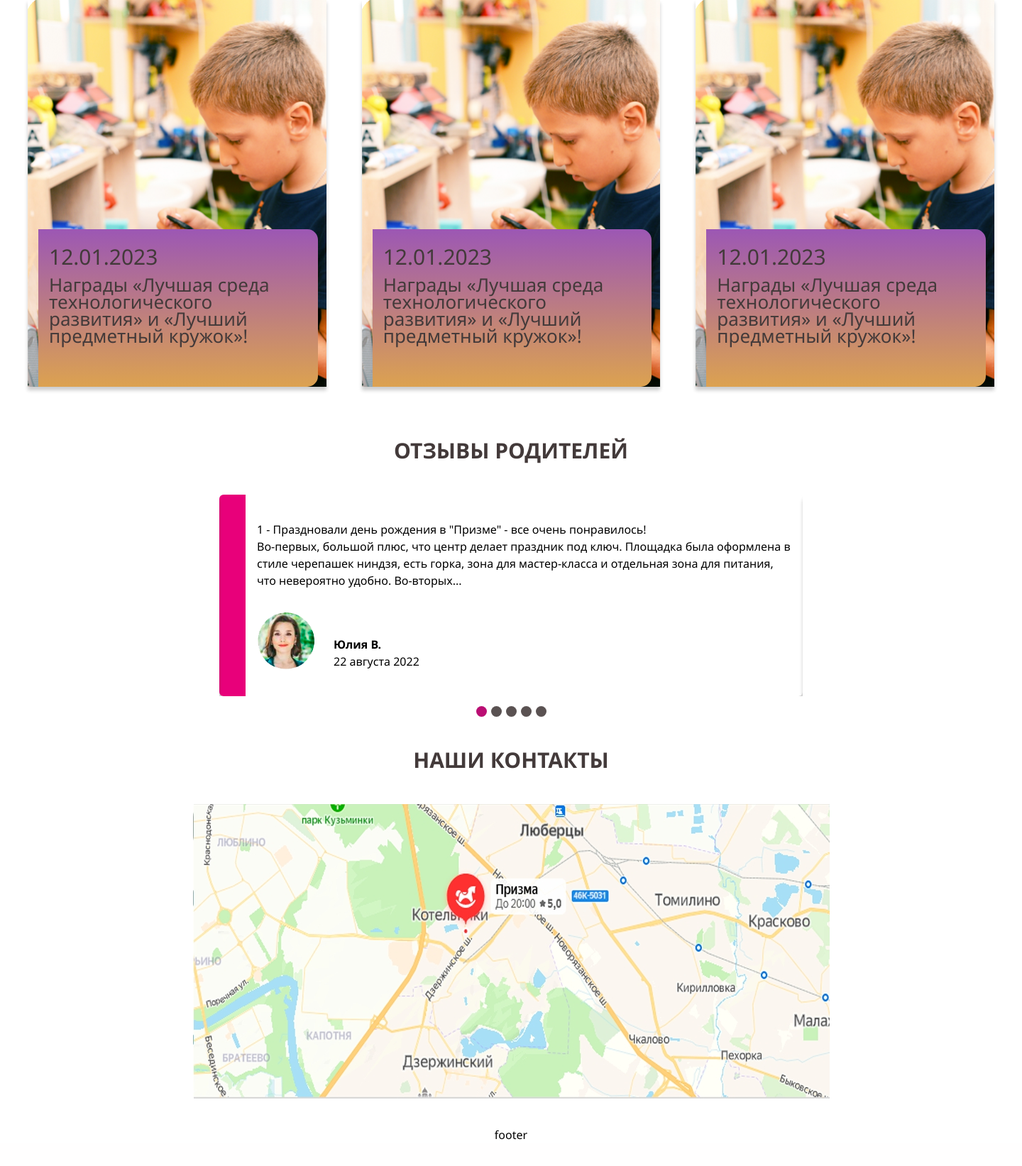
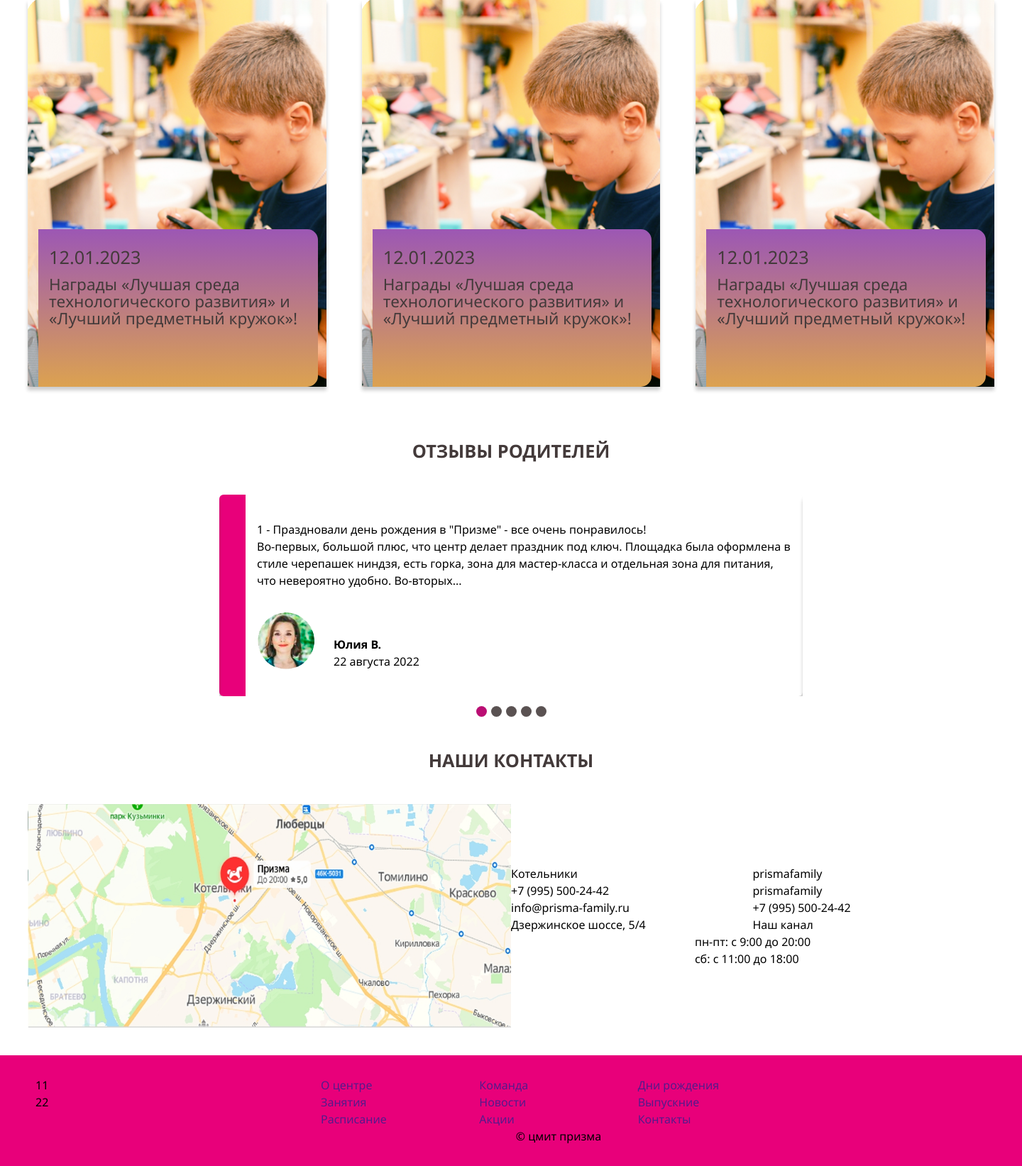
Before and after one commit to Mart-V-V/prisma, a PHP site: page / in a window 1440 px wide. Shown: the part 2400-4043 px from the top of the page at 71% size. Before the commit the page ends 4006 px from the top, so only its background shows below. Run offline with PHP 8.4, Linux system fonts and the light colour scheme.

Commit message:
add contact, footer

```diff
--- a/html/css/style.scss
+++ b/html/css/style.scss
@@ -93,7 +93,7 @@ body {
         padding-left: 200px;
         border-radius: 10px;
         box-shadow: 5px 5px 5px rgba($color: #000, $alpha: .4);
-        font-size: 24px;
+        font-size: calc(14px + (24 - 14) * ((100vw - 320px) / (1900 - 320)));
         color: #433a3a;
         &.art1 {
             background: url(../img/art-1.png) no-repeat 1rem center;
@@ -127,7 +127,7 @@ body {
         border-radius: 10px;
         box-shadow: 0 5px 0 rgba($color: #000, $alpha: .2);
         color: #fffeff;
-        font-size: 42px;
+        font-size: calc(16px + (42 - 16) * ((100vw - 320px) / (1900 - 320)));
         font-weight: 500;
         text-transform: uppercase;
         line-height: 1.3;
@@ -177,7 +177,7 @@ body {
     padding: 39px;
     &-title {
         margin-bottom: 50px;
-        font-size: 30px;
+        font-size: calc(14px + (30 - 14) * ((100vw - 320px) / (1900 - 320)));
         font-weight: 700;
         color: #433a3a;
         text-transform: uppercase;
@@ -195,7 +195,7 @@ body {
             border-radius: 15px;
             border: 1px solid #e3ad50;
             text-align: center;
-            font-size: 36px;
+            font-size: calc(14px + (36 - 14) * ((100vw - 320px) / (1900 - 320)));
             color: #000000;
         }
     }
@@ -211,7 +211,7 @@ body {
         justify-content: space-between;
         margin-bottom: 25px;
         text-transform: uppercase;
-        font-size: 30px;
+        font-size: calc(14px + (30 - 14) * ((100vw - 320px) / (1900 - 320)));
         font-weight: 700;
         color: #3a3b43;
         a {
@@ -238,12 +238,12 @@ body {
             border-radius: 0 15px 15px 0;
             background: linear-gradient(#9c57b4, #dca250);
             height: 222px;
-            font-size: 26px;
+            font-size: calc(14px + (26 - 14) * ((100vw - 320px) / (1900 - 320)));
             color: #433a3a;
             span {
                 margin-bottom: 15px;
                 display: block;
-                font-size: 30px;
+                font-size: calc(14px + (30 - 14) * ((100vw - 320px) / (1900 - 320)));
                 color: #433a3a;
             }
         }
@@ -257,7 +257,7 @@ body {
     padding: 39px;
     &-title {
         margin-bottom: 50px;
-        font-size: 30px;
+        font-size: calc(14px + (30 - 14) * ((100vw - 320px) / (1900 - 320)));
         font-weight: 700;
         color: #433a3a;
         text-transform: uppercase;
@@ -291,19 +291,66 @@ body {
 
 }
 .maps {
+    width: 100%;
     display: flex;
     flex-direction: column;
     align-items: center;
     padding: 39px;
     &-title {
         margin-bottom: 50px;
-        font-size: 30px;
+        font-size: calc(14px + (30 - 14) * ((100vw - 320px) / (1900 - 320)));
         font-weight: 700;
         color: #433a3a;
         text-transform: uppercase;
     }
+    &-items {
+        width: 100%;
+        display: flex;
+        flex-direction: row;
+        justify-content: center;
+    }
+    &-left {
+        width: 50%;
+
+    }
+    &-right {
+        width: 50%;
+        display: flex;
+        flex-direction: column;
+        justify-content: center;
+        &_top {
+            display: grid;
+            grid-template-columns: repeat( 2, 1fr);
+        }
+        &_bottom {
+            display: flex;
+            flex-direction: row;
+            justify-content: center;
+        }
+    }
 
 }
 .footer {
+    width: 100%;
+    display: flex;
+    flex-direction: row;
+    padding: 30px 50px;
+    background: #e8007a;
+    &-left {
+        width: 30%;
 
+    }
+    &-right {
+        width: 50%;
+    }
+    &-menu {
+        ul {
+            display: grid;
+            grid-template-columns: repeat( 3, 1fr);
+        }
+    }
+    &-copy {
+        display: flex;
+        justify-content: center;
+    }
 }
--- a/html/index.html
+++ b/html/index.html
@@ -154,10 +154,43 @@
     <div class="maps">
         <div class="maps-title">наши контакты</div>
         <div class="maps-items">
-            <div class="maps-left"><img src="img/maps.jpg"></div>
-            <div class="maps-right"></div>
+            <div class="maps-left"><img src="img/maps.jpg" width="100%"></div>
+            <div class="maps-right">
+                <div class="maps-right_top">
+                    <div class="maps-ico">Котельники</div>
+                    <div class="maps-ico">prismafamily</div>
+                    <div class="maps-ico">+7 (995) 500-24-42</div>
+                    <div class="maps-ico">prismafamily</div>
+                    <div class="maps-ico">info@prisma-family.ru</div>
+                    <div class="maps-ico">+7 (995) 500-24-42</div>
+                    <div class="maps-ico">Дзержинское шоссе, 5/4</div>
+                    <div class="maps-ico">Наш канал</div>
+                </div>
+                <div class="maps-right_bottom">пн-пт: с 9:00 до 20:00<br>сб: с 11:00 до 18:00</div>
+            </div>
         </div>
     </div>
-    <div class="footer">footer</div>
+    <div class="footer">
+        <div class="footer-left">
+            <div class="footer-soc">11</div>
+            <div class="footer-ya">22</div>
+        </div>
+        <div class="footer-right">
+            <div class="footer-menu">
+                <ul>
+                    <li><a href="">О центре</a></li>
+                    <li><a href="">Команда</a></li>
+                    <li><a href="">Дни рождения</a></li>
+                    <li><a href="">Занятия</a></li>
+                    <li><a href="">Новости</a></li>
+                    <li><a href="">Выпускние</a></li>
+                    <li><a href="">Расписание</a></li>
+                    <li><a href="">Акции</a></li>
+                    <li><a href="">Контакты</a></li>
+                </ul>
+            </div>
+            <div class="footer-copy">&copy; цмит призма</div>
+        </div>
+    </div>
 </body>
 </html>
```
Also changed, not shown: html/css/style.css.
